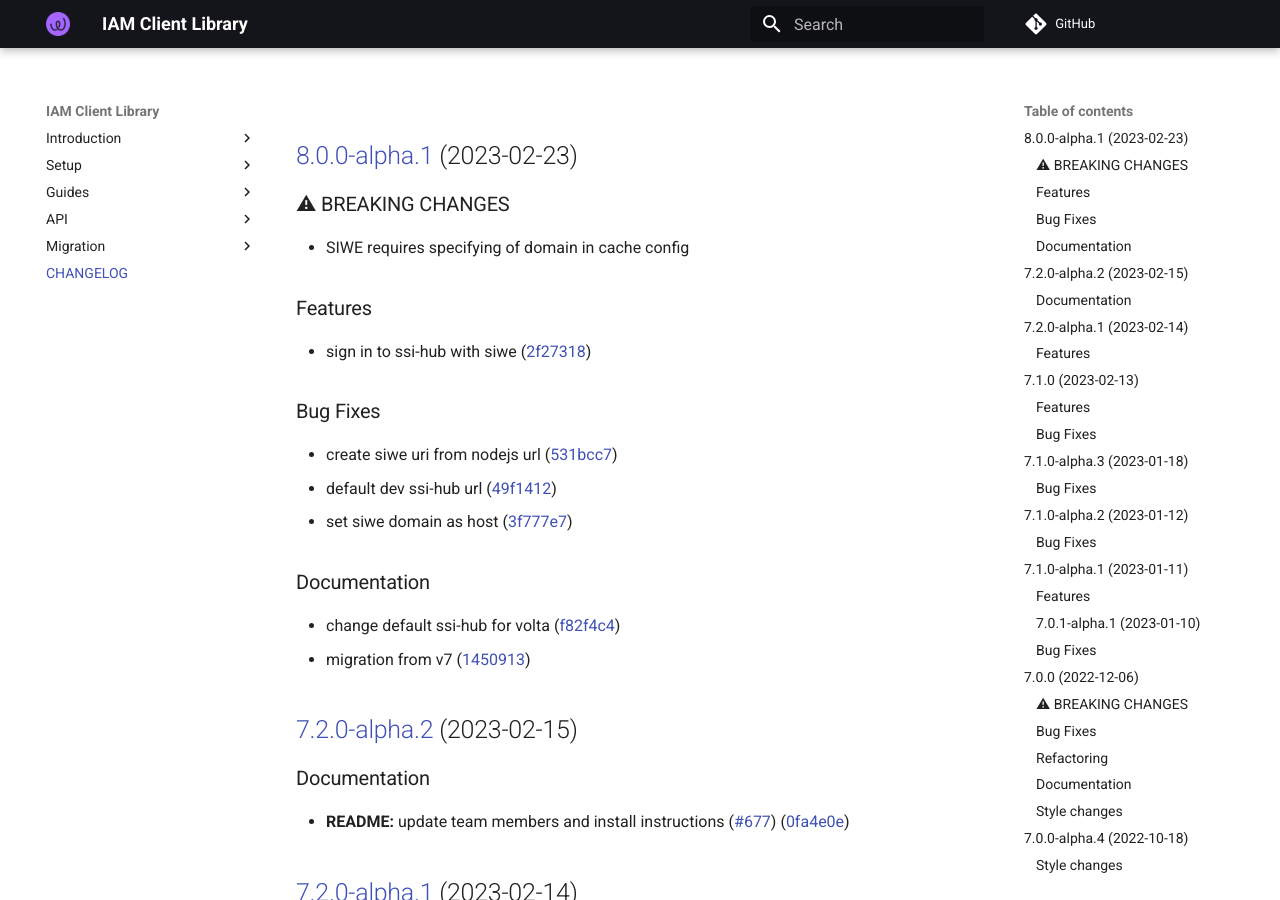
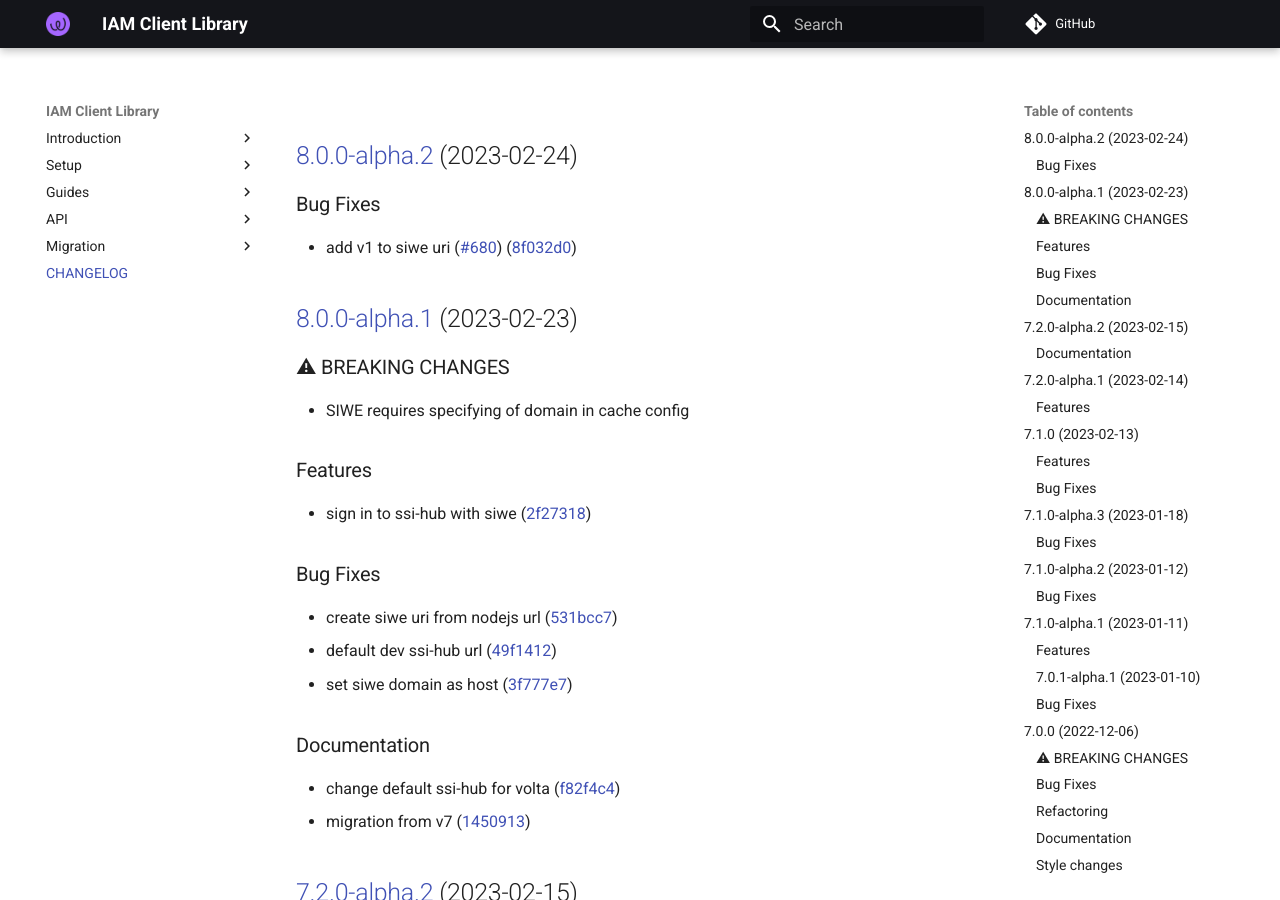
Before and after one commit to energywebfoundation/iam-client-lib, an MkDocs documentation site: the page built from docs/CHANGELOG.md, in a window 1280 px wide and 900 px high. Built offline with MkDocs 1.6.1 and Material for MkDocs 9.7.7, drawn with Linux system fonts in a browser that asks for light colours; comment, search, counter and statistics services are not loaded.

Commit message:
chore(release): 8.0.0-alpha.2 [skip ci]
## [8.0.0-alpha.2](https://github.com/energywebfoundation/iam-client-lib/compare/v8.0.0-alpha.1...v8.0.0-alpha.2) (2023-02-24)

### Bug Fixes

* add v1 to siwe uri ([#680](https://github.com/energywebfoundation/iam-client-lib/issues/680)) ([8f032d0](https://github.com/energywebfoundation/iam-client-lib/commit/8f032d0d3fcc7e462e50ad0988fc62fd8c7ba361))

```diff
--- a/docs/CHANGELOG.md
+++ b/docs/CHANGELOG.md
@@ -1,3 +1,10 @@
+## [8.0.0-alpha.2](https://github.com/energywebfoundation/iam-client-lib/compare/v8.0.0-alpha.1...v8.0.0-alpha.2) (2023-02-24)
+
+
+### Bug Fixes
+
+* add v1 to siwe uri ([#680](https://github.com/energywebfoundation/iam-client-lib/issues/680)) ([8f032d0](https://github.com/energywebfoundation/iam-client-lib/commit/8f032d0d3fcc7e462e50ad0988fc62fd8c7ba361))
+
 ## [8.0.0-alpha.1](https://github.com/energywebfoundation/iam-client-lib/compare/v7.2.0-alpha.2...v8.0.0-alpha.1) (2023-02-23)
 
 
--- a/package.json
+++ b/package.json
@@ -1,6 +1,6 @@
 {
   "name": "iam-client-lib",
-  "version": "8.0.0-alpha.1",
+  "version": "8.0.0-alpha.2",
   "description": "Library for Decentralized Identity and Access Management",
   "main": "dist/index.js",
   "module": "dist/index.esm.js",
```
